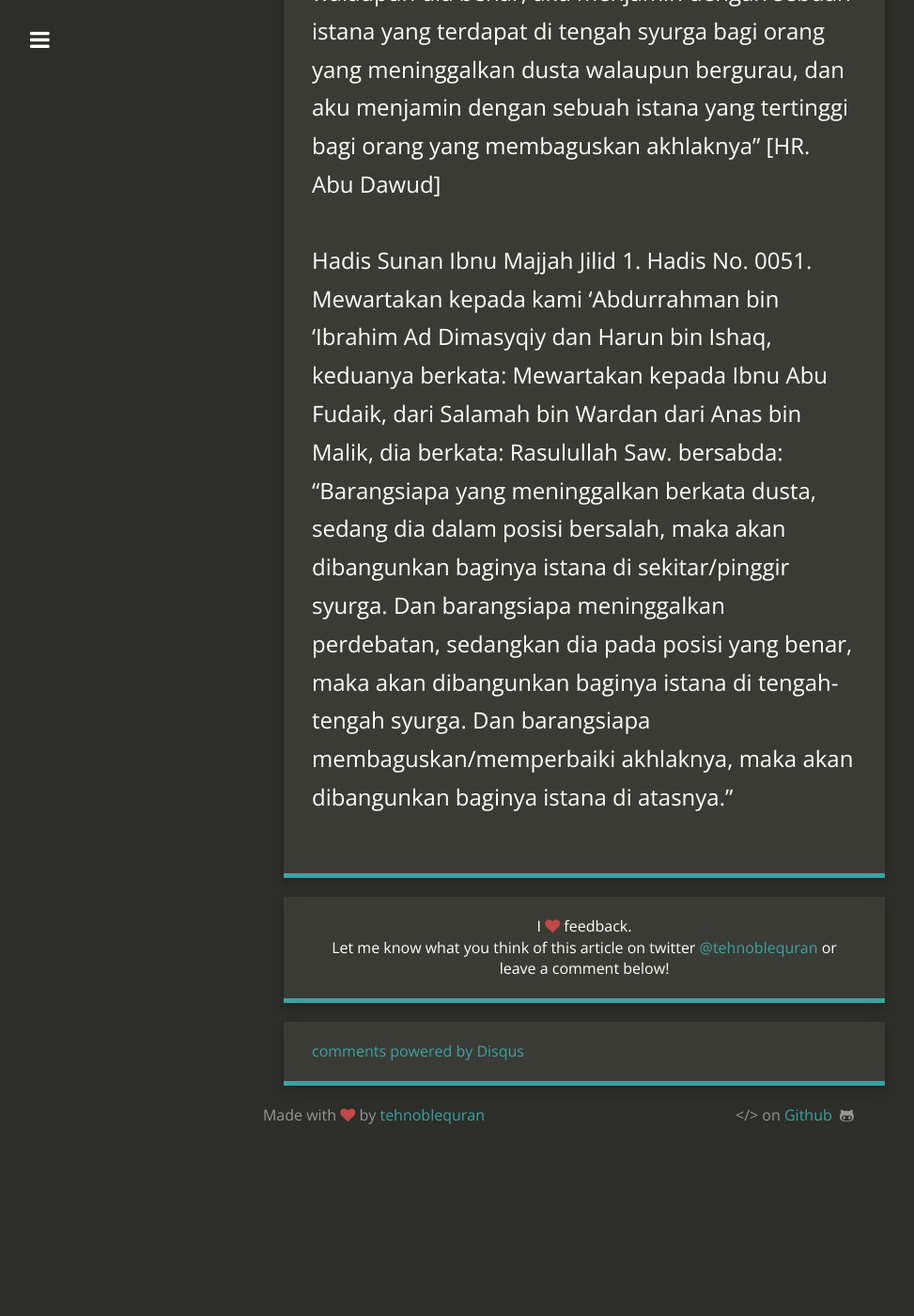
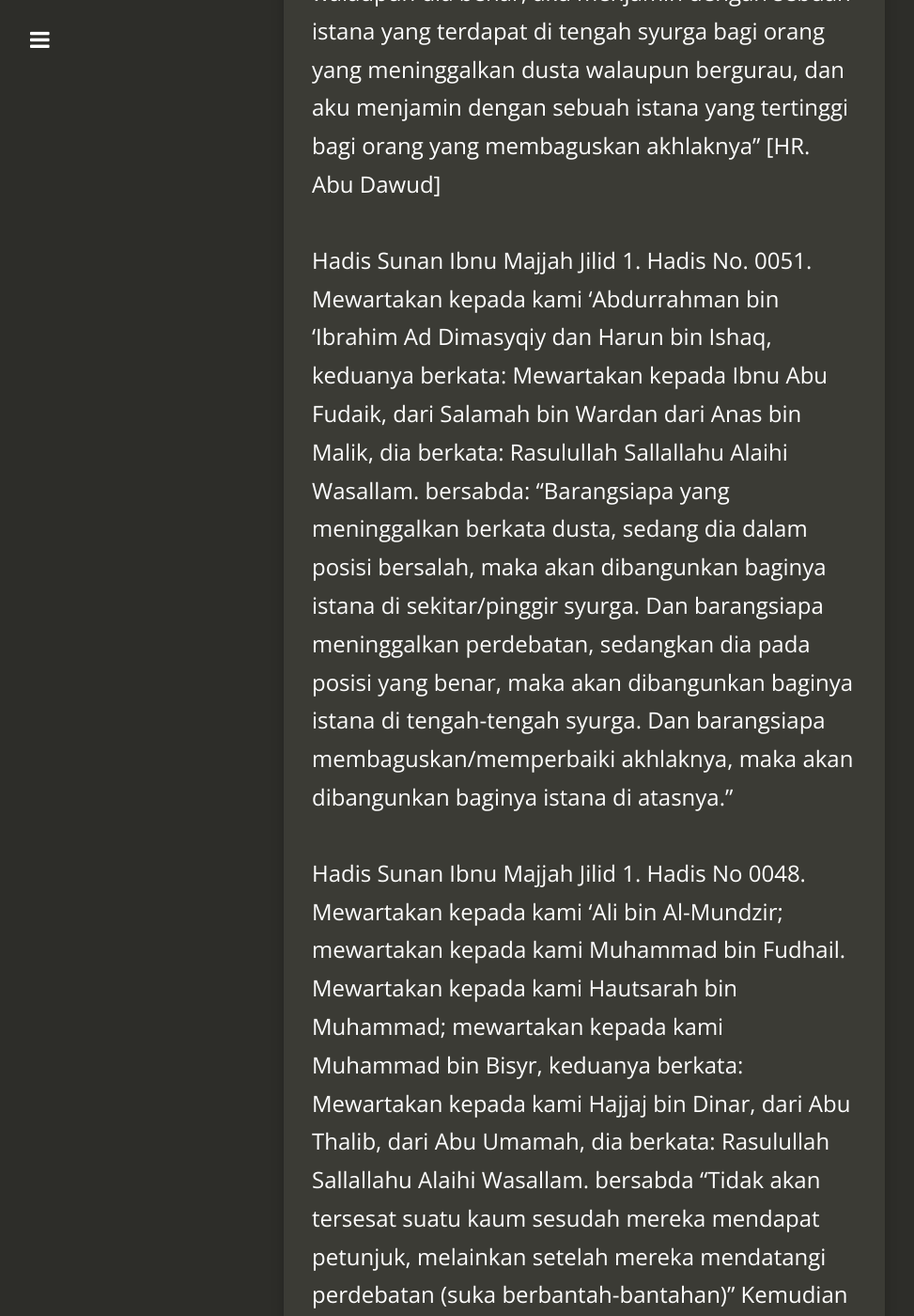
Before and after one commit to kedamaian/swsyafiq, a Jekyll site: the page built from _posts/2016-10-26-elak-berdebat.md, in a window 1280 px wide and 1400 px high, scrolled down 380 px. Shown: the whole window at 94% size, without its empty margins (18-991 px from the left). Built offline with Jekyll 4.4.1, drawn with Linux system fonts in a browser that asks for light colours; nearby versions of some CDN libraries; comment, search, counter and statistics services are not loaded; before the commit the page ends 1598 px from its top, so only the background shows below that; some of the changed text lies outside the part shown.

Commit message:
Update 2016-10-26-elak-berdebat.md

```diff
--- a/_posts/2016-10-26-elak-berdebat.md
+++ b/_posts/2016-10-26-elak-berdebat.md
@@ -8,6 +8,11 @@
 ---
 "Aku menjamin dengan sebuah istana yang terdapat di tepi syurga bagi orang yang meninggalkan perdebatan/berbantah-bantah walaupun dia benar, aku menjamin dengan sebuah istana yang terdapat di tengah syurga bagi orang yang meninggalkan dusta walaupun bergurau, dan aku menjamin dengan sebuah istana yang tertinggi bagi orang yang membaguskan akhlaknya" [HR. Abu Dawud]
 
+Hadis Sunan Ibnu Majjah Jilid 1. Hadis No. 0051.
+Mewartakan kepada kami 'Abdurrahman bin 'Ibrahim Ad Dimasyqiy dan Harun bin Ishaq, keduanya berkata: Mewartakan kepada Ibnu Abu Fudaik, dari Salamah bin Wardan dari Anas bin Malik, dia berkata: Rasulullah Sallallahu Alaihi Wasallam. bersabda: "Barangsiapa yang meninggalkan berkata dusta, sedang dia dalam posisi bersalah, maka akan dibangunkan baginya istana di sekitar/pinggir syurga. Dan barangsiapa meninggalkan perdebatan, sedangkan dia pada posisi yang benar, maka akan dibangunkan baginya istana di tengah-tengah syurga. Dan barangsiapa membaguskan/memperbaiki akhlaknya, maka akan dibangunkan baginya istana di atasnya."
 
-Hadis Sunan Ibnu Majjah Jilid 1. Hadis No. 0051.
-Mewartakan kepada kami 'Abdurrahman bin 'Ibrahim Ad Dimasyqiy dan Harun bin Ishaq, keduanya berkata: Mewartakan kepada Ibnu Abu Fudaik, dari Salamah bin Wardan dari Anas bin Malik, dia berkata: Rasulullah Saw. bersabda: "Barangsiapa yang meninggalkan berkata dusta, sedang dia dalam posisi bersalah, maka akan dibangunkan baginya istana di sekitar/pinggir syurga. Dan barangsiapa meninggalkan perdebatan, sedangkan dia pada posisi yang benar, maka akan dibangunkan baginya istana di tengah-tengah syurga. Dan barangsiapa membaguskan/memperbaiki akhlaknya, maka akan dibangunkan baginya istana di atasnya."
+Hadis Sunan Ibnu Majjah Jilid 1. Hadis No 0048.
+Mewartakan kepada kami 'Ali bin Al-Mundzir; mewartakan kepada kami Muhammad bin Fudhail. Mewartakan kepada kami Hautsarah bin Muhammad; mewartakan kepada kami Muhammad bin Bisyr, keduanya berkata: Mewartakan kepada kami Hajjaj bin Dinar, dari Abu Thalib, dari Abu Umamah, dia berkata: Rasulullah Sallallahu Alaihi Wasallam. bersabda "Tidak akan tersesat suatu kaum sesudah mereka mendapat petunjuk, melainkan setelah mereka mendatangi perdebatan (suka berbantah-bantahan)" Kemudian beliau membaca (sebenarnya mereka adalah kaum yang suka bertengkar) Qs Az-Zukhruf 43:58.
+
+Hadis Sunan At-Termizi Jilid 5. Hadis No 3306.
+Abd bin Humaid menceritakan kepada kami, Muhammad bin Bisyr Al-Abadi dan Ya'la bin Ubaid menceritakan kepada kami dari Hajjaj bin Dinar dari Abi Ghalib dari Abi Umamah berkata: "Rasulullah Sallallahu Alaihi Wasallam bersabda: "Suatu kaum tidak akan tersesat setelah mereka dalam petunjuk melainkan kerana mereka suka berdebat, kemudian Rasulullah Sallallahu Alaihi Wasallam membaca ayat ini:(Mereka tidak memberikan perumpamaan itu kepada mu melainkan dengan maksud membantah saja, sebenarnya mereka adalah kaum yang suka bertengkar). Az Zukhruf.38. Hadis ini adalah hadis hasan sahih kami mengetahuinya hanya dari hadisnya Hajjaj bin Dinar, adapun Hajjaj adalah orang yang dapat dipercayai dan mendekati hadis sahih dan Abu Ghalib namanya adalah Hazawwar.
```
